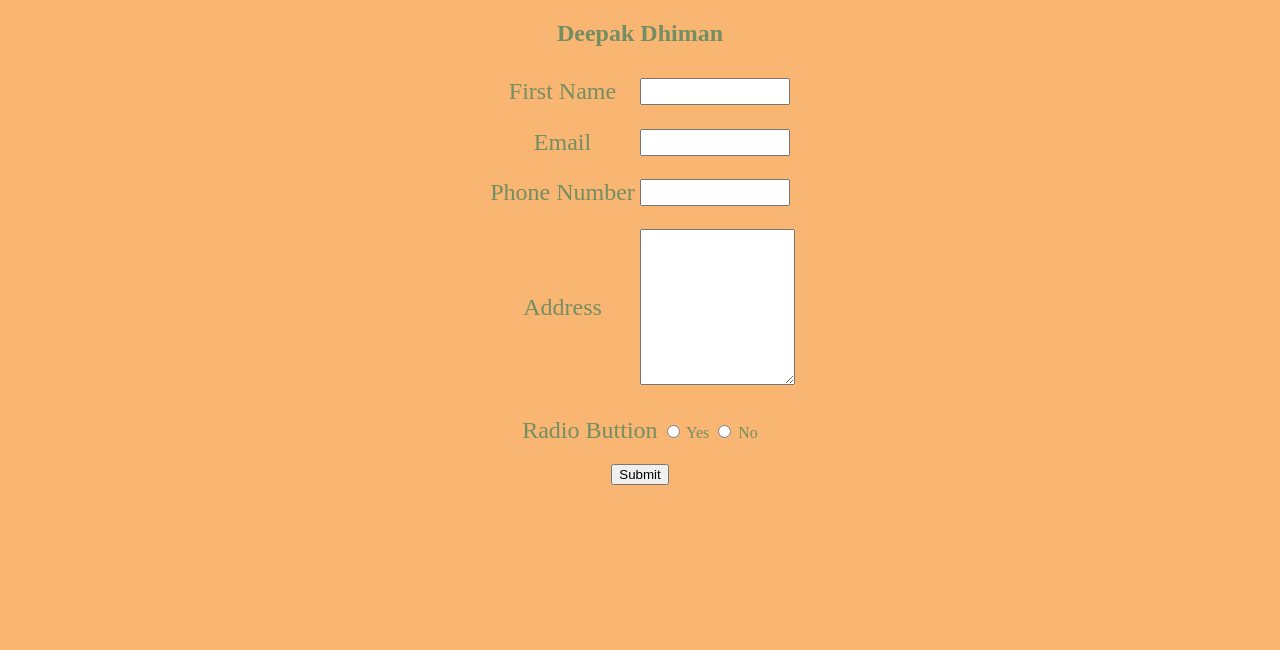
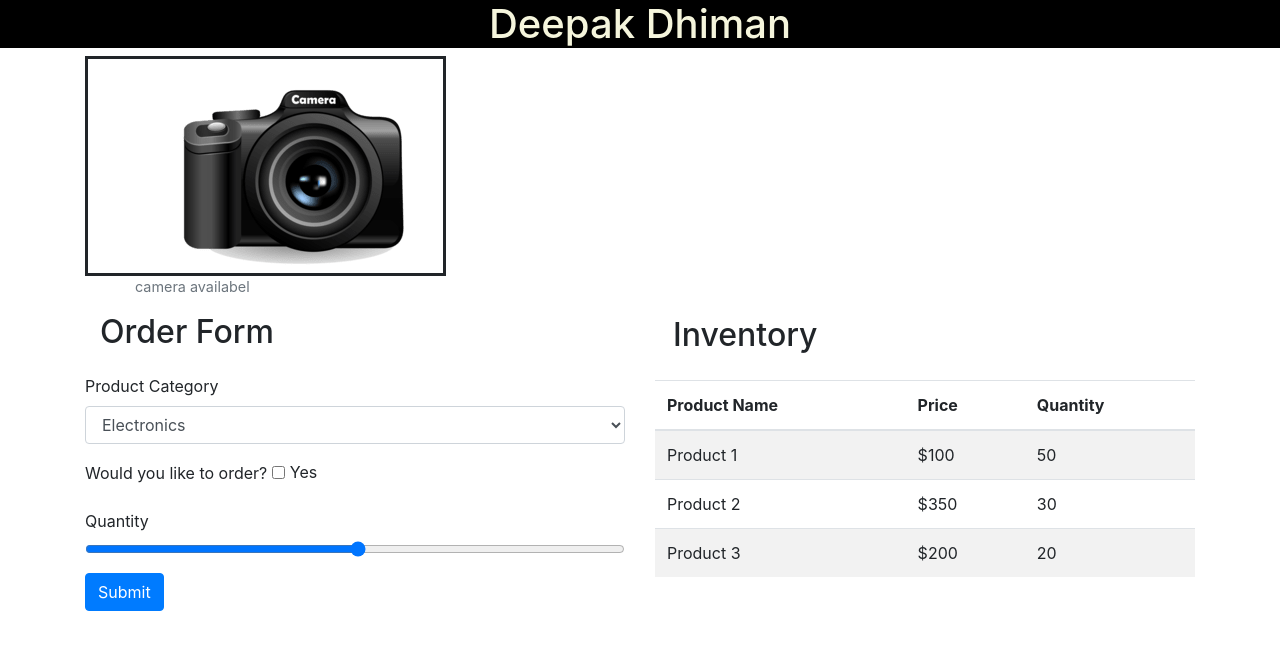
Before and after one commit to Punnu2001/Mobile-Web-Development, a plain HTML site: page index.html in a window 1280 px wide. Drawn offline with nearby package versions, Linux system fonts and the light colour scheme.

Commit message:
Add files via upload

```diff
--- a/index.html
+++ b/index.html
@@ -1,33 +1,87 @@
 <!DOCTYPE html>
 <html lang="en">
-
 <head>
     <meta charset="UTF-8">
     <meta name="viewport" content="width=device-width, initial-scale=1.0">
-    <title>Document</title>
-    <link rel="stylesheet" type="text/css" href="./style.css" />
+    <title>Fictional Store Inventory</title>
+    <link rel="stylesheet" href="https://maxcdn.bootstrapcdn.com/bootstrap/4.5.2/css/bootstrap.min.css">
+    <script src="https://ajax.googleapis.com/ajax/libs/jquery/3.5.1/jquery.min.js"></script>
+    <script src="https://cdnjs.cloudflare.com/ajax/libs/popper.js/1.16.0/umd/popper.min.js"></script>
+    <script src="https://maxcdn.bootstrapcdn.com/bootstrap/4.5.2/js/bootstrap.min.js"></script>
 </head>
+<body>
+    <header>
+        <h1 style="text-align:center;color: beige; background-color: black;">Deepak Dhiman</h1>
+    </header>
 
-<body>
-    <h2>Deepak Dhiman</h2>
-    <form action="">
-        <div class="element">
-            <label for="fname">First Name</label>
-            <input type="text" id="fname" name="fname" />
-            <label for="email">Email</label>
-            <input type="email" id="email" name="email" />
-            <label for="phone">Phone Number</label>
-            <input type="tel" name="phone" id="phone">
-            <label for="textbox">Address</label>
-            <textarea name="textbox" id="textbox" cols="30" rows="10"></textarea>
+    <div class="container">
+        <div class="row">
+
+            <div class="col-md-12 col-12 order-md-1 order-3">
+                <img style="align-items: center; padding-left: 55px; border: solid;" src="photo_camera_.png" class="img-fluid" alt="camera">
+                <figcaption style="padding-left: 50px;" class="figure-caption">camera availabel</figcaption>
+            </div>
+
+
+            <div class="col-md-6 col-12 order-md-2 order-1">
+                <h2 style="padding: 15px;">Order Form</h2>
+                <form>
+                    <div class="form-group">
+                        <label for="category">Product Category</label>
+                        <select class="form-control" id="category">
+                            <option>Electronics</option>
+                            <option>Toys</option>
+                            <option>Grocries</option>
+                        </select>
+                    </div>
+                    <div class="form-group">
+                        <label for="order">Would you like to order?</label>
+                        <div class="form-check form-check-inline">
+                            <input class="form-check-input" type="checkbox" id="order" name="order">
+                            <label class="form-check-label" for="order">Yes</label>
+                        </div>
+                    </div>
+                    <div class="form-group">
+                        <label for="quantity">Quantity</label>
+                        <input type="range" class="form-control-range" id="quantity" name="quantity" min="1" max="100">
+                    </div>
+                    <button type="submit" class="btn btn-primary">Submit</button>
+                </form>
+            </div>
+
+
+            <div class="col-md-6 col-12 order-md-3 order-2">
+                <h2 style="padding: 18px;">Inventory</h2>
+                <table class="table table-striped">
+                    <thead>
+                        <tr>
+                            <th>Product Name</th>
+                            <th>Price</th>
+                            <th>Quantity</th>
+                        </tr>
+                    </thead>
+                    <tbody>
+                        <tr>
+                            <td>Product 1</td>
+                            <td>$100</td>
+                            <td>50</td>
+                        </tr>
+                        <tr>
+                            <td>Product 2</td>
+                            <td>$350</td>
+                            <td>30</td>
+                        </tr>
+                        <tr>
+                            <td>Product 3</td>
+                            <td>$200</td>
+                            <td>20</td>
+                        </tr>
+                    </tbody>
+                </table>
+            </div>
         </div>
-        <div class="button">
-            <label for="radio">Radio Buttion</label>
-            <input type="radio" name="radio" value="Yes"> Yes
-            <input type="radio" name="radio" value="No"> No
-        </div>
-        <button type="submit">Submit</button>
-    </form>
+    </div>
+
+
 </body>
-
 </html>
```
Also changed, not shown: photo_camera_.png (added).
